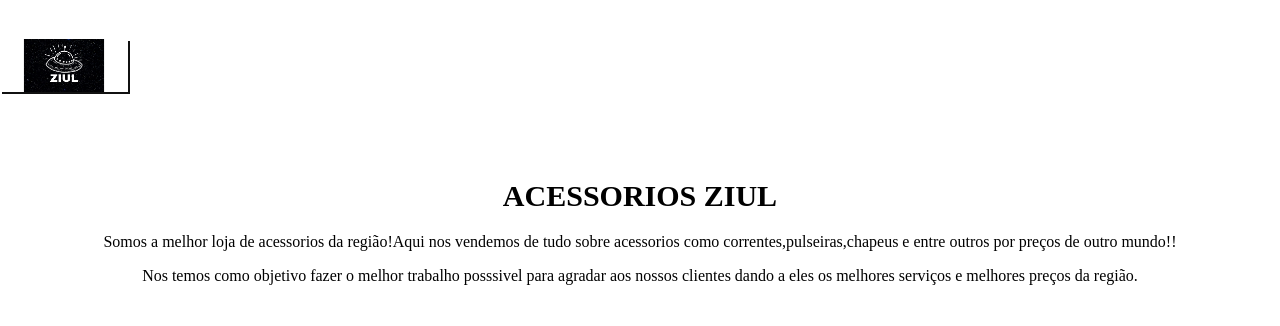
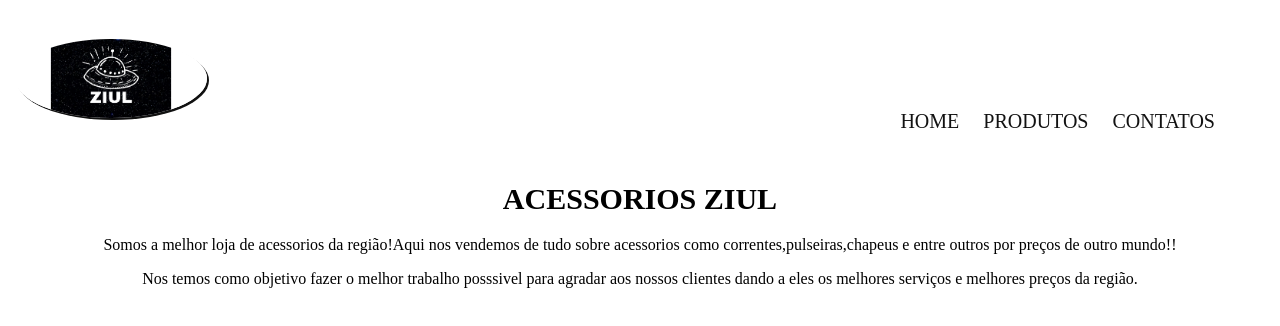
Before and after one commit to LuizBAHIA30/1B-Tancredo-HTMLeCSS, a plain HTML site: page index.html in a window 1280 px wide. Drawn offline with Linux system fonts and the light colour scheme.

Commit message:
Add files via upload

```diff
--- a/index.html
+++ b/index.html
@@ -2,27 +2,28 @@
 <html lang="pt-BR">
 <head>
     <meta charset="UTF-8">
-    <meta http-equiv="X-UA-Compatible" content="IE=edge">
     <meta name="viewport" content="width=device-width, initial-scale=1.0">
     <title>ZIUL</title>
     <link rel="stylesheet" href="style.css">
 </head>
 <body>
-<header>
-    <div class="caixa" >
+    <header>
+        <div class="caixa" >
         <h3><img class="logo" src="Imagens/logo.png" alt="foto da logo"></h3>
-        <nav>
-            <a href=""></a>
-            <a href=""></a>
-            <a href=""></a>
-        </nav>
-    </div>
+         <nav>
+            <a href="">Home</a>
+            <a href="">Produtos</a>
+            <a href="">Contatos</a>
+         </nav>
+       </div>
     </header>
-    <main></main>
+    <main>
 <h1>ACESSORIOS ZIUL</h1>
 <p>Somos a melhor loja de acessorios da região!Aqui nos vendemos de tudo sobre acessorios como correntes,pulseiras,chapeus e entre outros por preços de outro mundo!!</p>
 <p>Nos temos como objetivo fazer o melhor trabalho posssivel para agradar aos nossos clientes dando a eles os melhores serviços e melhores preços da região.</p>
 </main>
- </div>
 <footer></footer>
+
+
+</body>
 </html>
--- a/style.css
+++ b/style.css
@@ -23,10 +23,16 @@ body{
  }
 
  .logo{
-      width: 10%;
-      border-radius: 100%
-      margin-left 15px;
+      width: 15%;
+      border-radius: 100%;
+      margin-left: 15px;
       box-shadow: 2px 2px #111111;
+ }
+
+nav {
+     position: absolute;
+     top: 90px;
+     right: 65px;
 }
 
 nav a {
```
Lines whose indentation alone changed are shown as unchanged.
